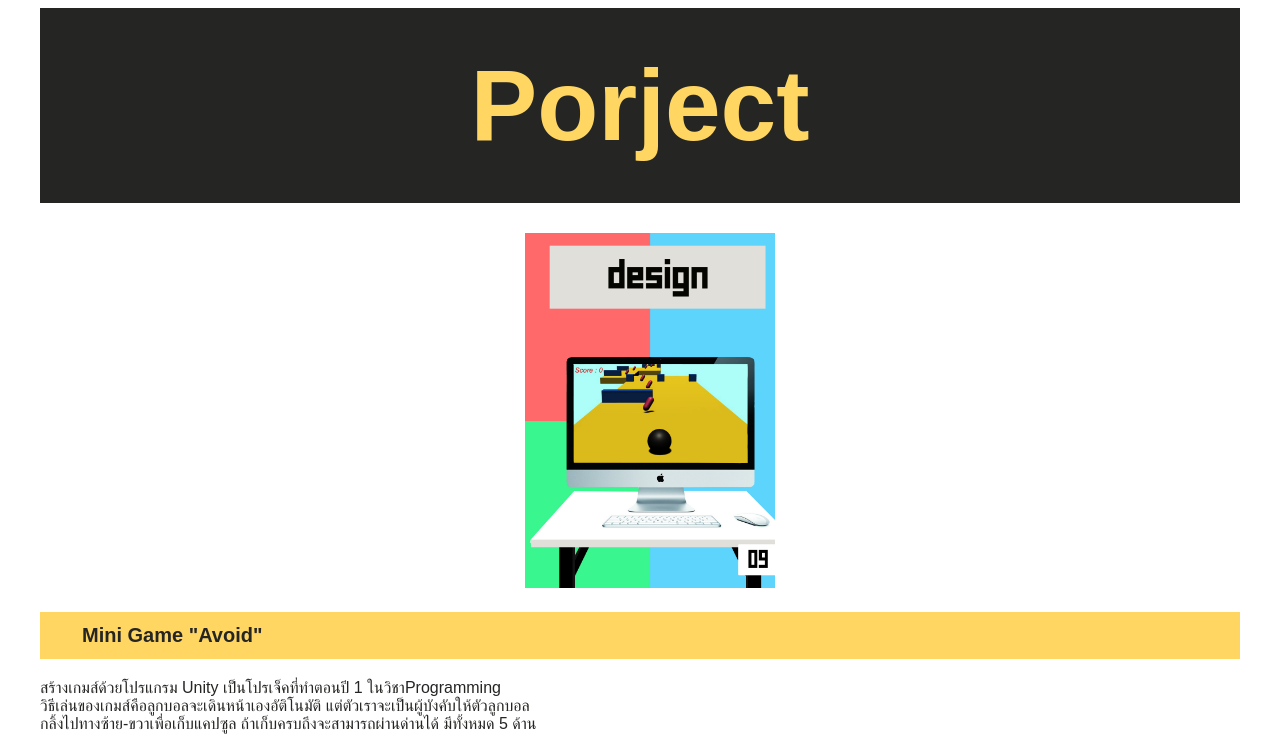
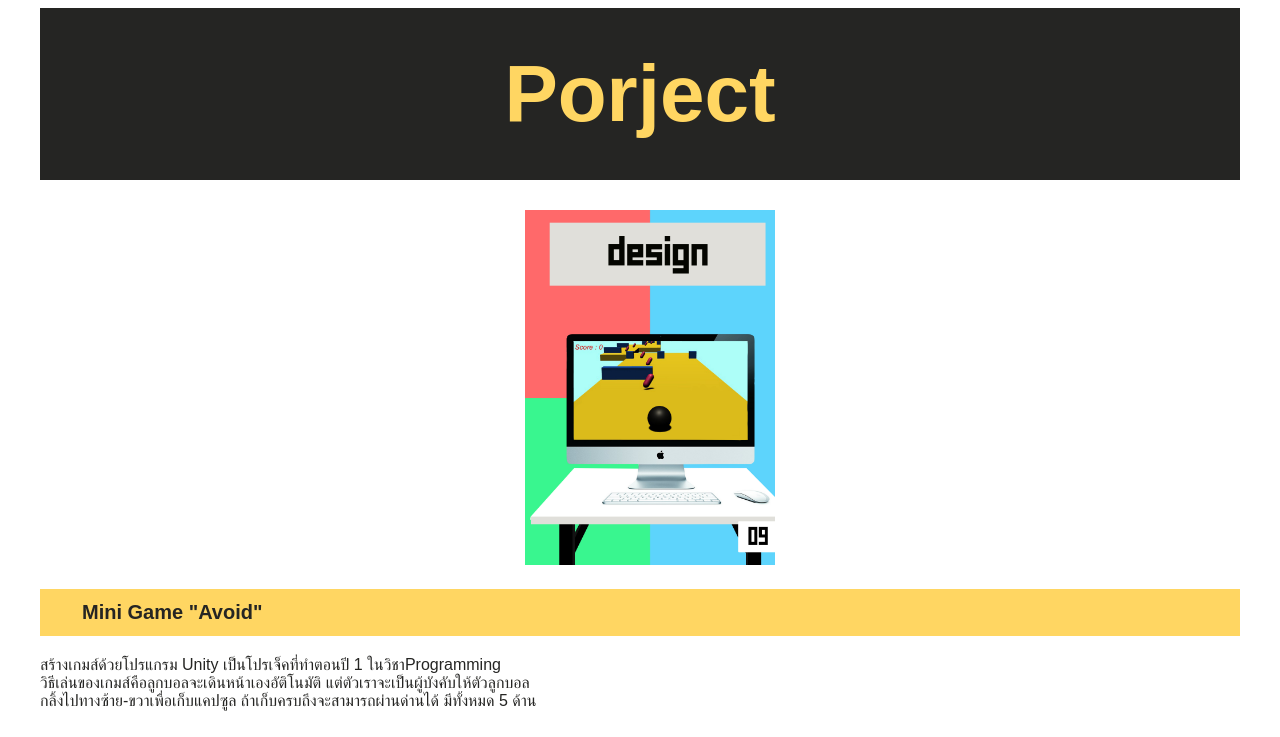
Before and after one commit to oue1998/Portfolio-, a plain HTML site: page project.html in a window 1280 px wide. Shown: the top 737 px of the page. Drawn offline with Linux system fonts and the light colour scheme; files whose address does not match are found by name.

Commit message:
Update main.css

```diff
--- a/main.css
+++ b/main.css
@@ -6,7 +6,7 @@ body{
     margin-right: 40px;
 }
 h1{
-    font-size: 100px;
+    font-size: 500%;
     font-weight: bold;
     color: #ffd662;
     text-align: center;
```
